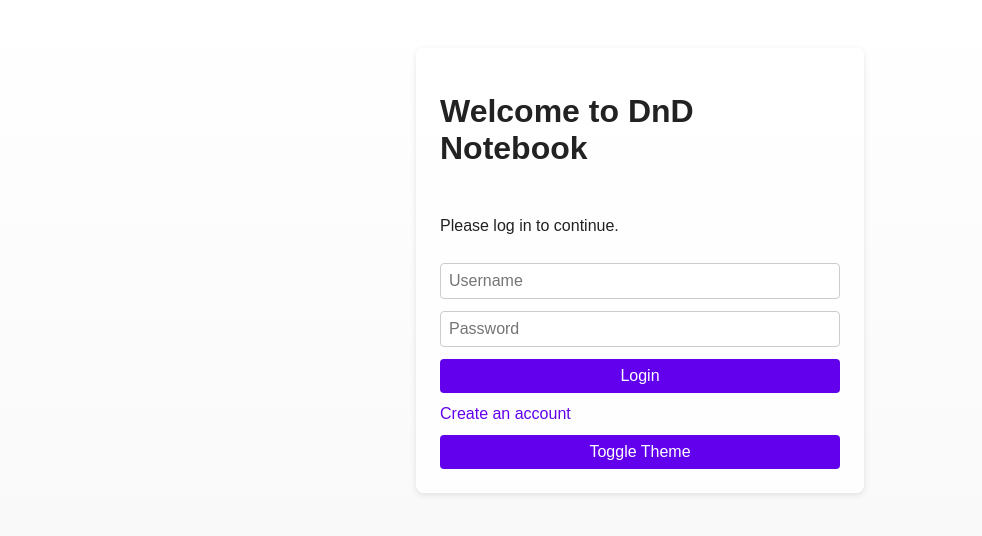
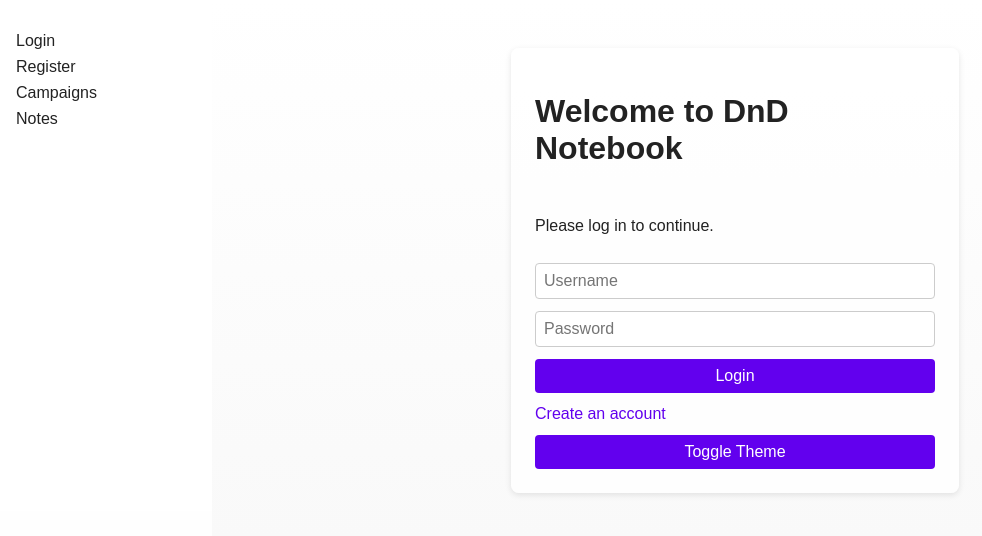
Before and after one commit to NeildKenny/leet-code, a plain HTML site: page frontend/login.html in a window 1280 px wide. Shown: the whole page, without its empty margins (0-982 px from the left). Drawn offline with Linux system fonts and the light colour scheme.

Commit message:
Add navigation pane and integrate into all pages

```diff
--- a/frontend/login.html
+++ b/frontend/login.html
@@ -7,6 +7,7 @@
     <link rel="stylesheet" href="styles.css">
 </head>
 <body class="light">
+    <script src="nav.js"></script>
     <div class="container">
         <h1>Welcome to DnD Notebook</h1>
         <p>Please log in to continue.</p>
--- /dev/null
+++ b/frontend/nav.js
@@ -0,0 +1,15 @@
+function addNav() {
+  const nav = document.createElement('nav');
+  nav.className = 'nav';
+  nav.innerHTML = `
+    <ul>
+      <li><a href="login.html">Login</a></li>
+      <li><a href="register.html">Register</a></li>
+      <li><a href="campaigns.html">Campaigns</a></li>
+      <li><a href="notes.html">Notes</a></li>
+    </ul>`;
+  document.body.appendChild(nav);
+  document.body.classList.add('with-nav');
+}
+
+document.addEventListener('DOMContentLoaded', addNav);
--- a/frontend/styles.css
+++ b/frontend/styles.css
@@ -73,3 +73,35 @@ a {
 a:hover {
   text-decoration: underline;
 }
+
+.nav {
+  position: fixed;
+  top: 0;
+  left: 0;
+  bottom: 0;
+  width: 180px;
+  padding: 1rem;
+  overflow-y: auto;
+  background: rgba(255, 255, 255, 0.9);
+}
+
+body.dark .nav {
+  background: rgba(0, 0, 0, 0.6);
+}
+
+body.with-nav {
+  margin-left: 190px;
+}
+
+.nav ul {
+  list-style: none;
+  padding: 0;
+}
+
+.nav li {
+  margin: 0.5rem 0;
+}
+
+.nav a {
+  color: inherit;
+}
```
Also changed, not shown: frontend/campaigns.html (+1 -0 lines), frontend/notes.html (+1 -0 lines), frontend/register.html (+1 -0 lines).
